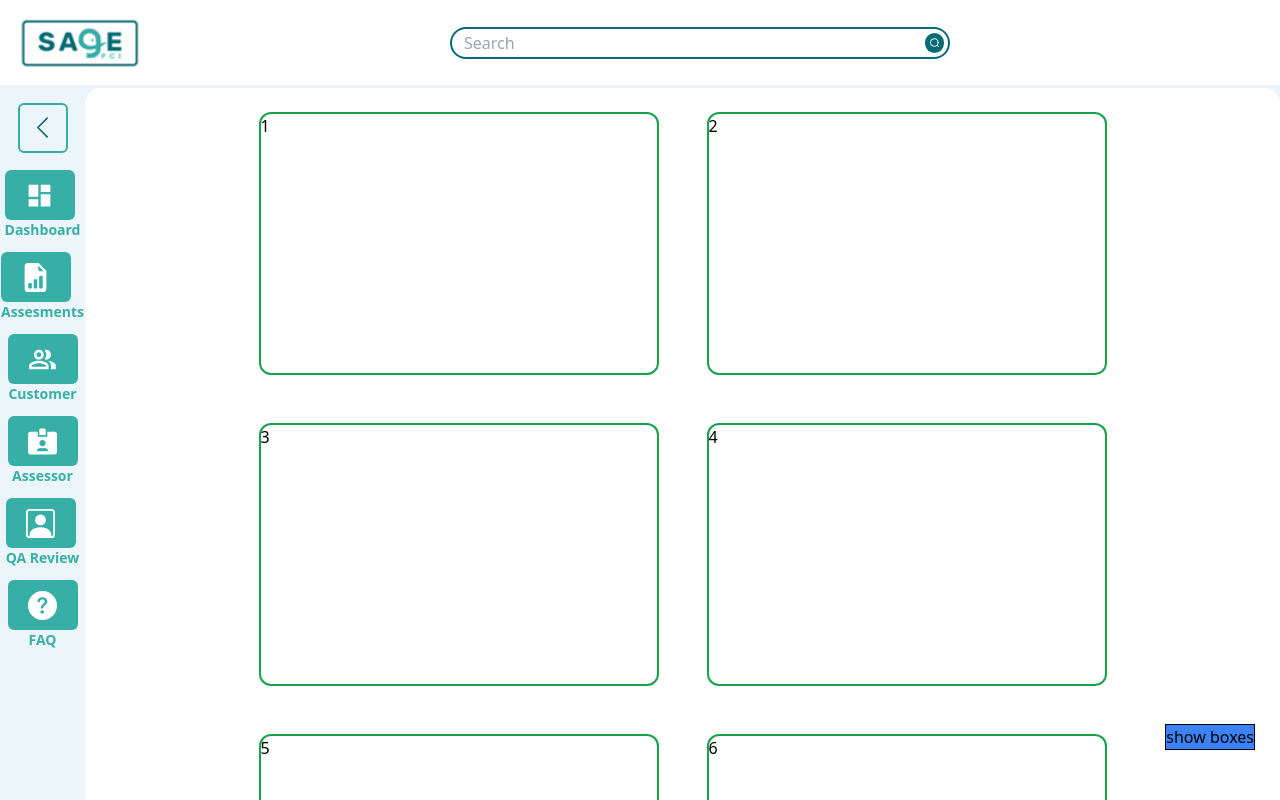
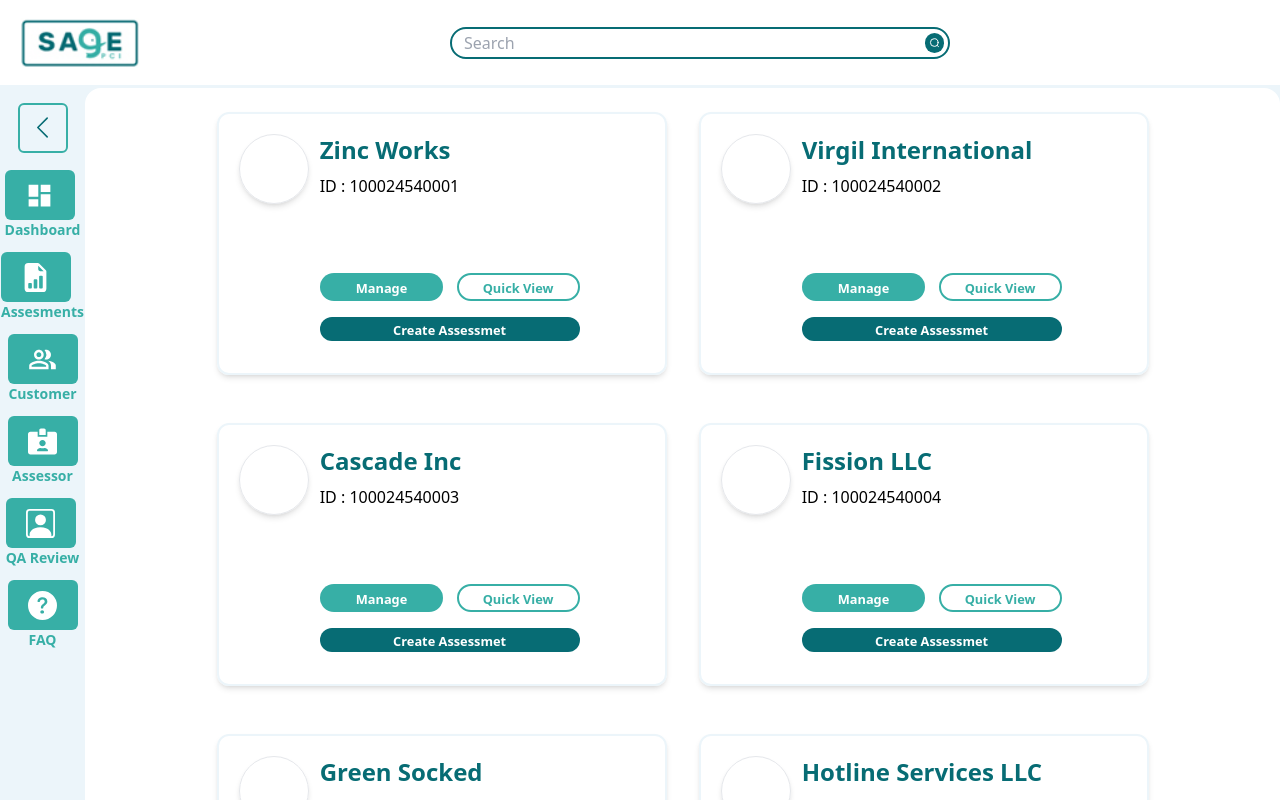
Before and after one commit to raja8807/pci-typescript, a React (Create React App) app: page / in a window 1280 px wide. Built offline with nearby package versions, Linux system fonts and the light colour scheme.

Commit message:
customr created

```diff
--- a/src/App.tsx
+++ b/src/App.tsx
@@ -16,34 +16,15 @@ const App = () => {
     <div className={`${showSideBar || showHeader ? 'bg-black' : 'bg-grey'}  min-h-screen
     md:bg-grey`}>
       <div className='max-w-[1920px] m-auto'>
-
         <Header showHeader={showHeader} setShowHeader={setShowHeader} />
         <Sidebar showSideBar={showSideBar} setShowSideBar={setShowSideBar} />
 
-
-
         <div className='pt-[88px]  h-screen overflow-y-scroll
         md:ml-[85px]'>
-
-          <button className='fixed bottom-[50px] right-[25px] border border-black bg-blue-500'
-            onClick={(): void => {
-              setboxes(!showboxes)
-            }}>show boxes</button>
-
-          <div className={`bg-white min-h-full ${showSideBar && 'opacity-25 ml-[85px]'} ${showHeader && 'opacity-25'} overflow-hidden rounded-2xl flex flex-wrap justify-center
+          <div className={`bg-white min-h-full ${showSideBar && 'opacity-25 ml-[85px]'} ${showHeader && 'opacity-25'} overflow-hidden rounded-2xl
           md:opacity-100 md:ml-0`}>
 
-
-            {/* <CustomerHolder /> */}
-
-            {
-              showboxes && x.map((y, i) => {
-                return <div key={i} className='w-[400px] h-[263px] border-2 rounded-xl m-6 border-green-600'>
-                  <p>{y}</p>
-                </div>
-              })
-            }
-
+            <CustomerHolder />
 
           </div>
 
--- /dev/null
+++ b/src/components/pages/Customers/CustomerCard.tsx
@@ -0,0 +1,40 @@
+import React from 'react'
+
+type Customer = {
+    id: string
+    name: string
+    projects: number
+    person: string
+    location: string
+    status: string
+}
+
+interface Props{
+    customer : Customer
+}
+
+const CustomerCard = ({customer}:Props) => {
+    return (
+        <div className='w-full flex shadow-md p-5 h-[263px] border-2 border-grey rounded-xl my-6 mx-4
+
+        md:w-[450px]'>
+            <div className=' w-1/5 h-full'>
+                <div className='w-[70px] h-[70px] rounded-full border shadow-md'>
+
+                </div>
+            </div>
+            <div className='w-4/5 h-full '>
+                <h2 className='text-green-dark text-2xl font-bold mb-2'>{customer.name}</h2>
+                <p>ID : <span>{customer.id}</span></p>
+                <div className='w-4/5  flex flex-wrap justify-between mt-[75px]'>
+                    <button className='min-w-1/3 px-9  text-white font-bold bg-green-light rounded-full'><small>Manage</small></button>
+                    <button className='min-w-1/3 px-6 text-green-light font-bold border-2 border-green-light rounded-full'><small>Quick View</small></button>
+
+                    <button className='min-w-full mt-4 bg-green-dark text-white font-bold rounded-full'><small>Create Assessmet</small></button>
+                </div>
+            </div>
+        </div>
+    )
+}
+
+export default CustomerCard
--- a/src/components/pages/Customers/CustomerHolder.tsx
+++ b/src/components/pages/Customers/CustomerHolder.tsx
@@ -1,4 +1,4 @@
-import React from 'react'
+import CustomerCard from './CustomerCard'
 
 const CustomerHolder = () => {
 
@@ -6,60 +6,62 @@ const CustomerHolder = () => {
     {
       id: '100024540001',
       name: "Zinc Works",
-          projects : 12,
-          person : 'S',
-          location : "US",
-          status : 'Single',
+      projects: 12,
+      person: 'S',
+      location: "US",
+      status: 'Single',
     },
     {
       id: '100024540002',
       name: "Virgil International",
-          projects : 15,
-          person : 'S',
-          location : "US",
-          status : 'Single',
+      projects: 15,
+      person: 'S',
+      location: "US",
+      status: 'Single',
     },
     {
       id: '100024540003',
       name: "Cascade Inc",
-          projects : 4,
-          person : 'S',
-          location : "US",
-          status : 'Single',
+      projects: 4,
+      person: 'S',
+      location: "US",
+      status: 'Single',
     },
     {
       id: '100024540004',
       name: "Fission LLC",
-          projects : 10,
-          person : 'S',
-          location : "US",
-          status : 'Single',
+      projects: 10,
+      person: 'S',
+      location: "US",
+      status: 'Single',
 
     },
     {
       id: '100024540005',
       name: "Green Socked",
-          projects : 24,
-          person : 'S',
-          location : "US",
-          status : 'Single',
+      projects: 24,
+      person: 'S',
+      location: "US",
+      status: 'Single',
     },
     {
       id: '100024540006',
       name: "Hotline Services LLC",
-          projects : 12,
-          person : 'S',
-          location : "UK",
-          status : 'Single',
+      projects: 12,
+      person: 'S',
+      location: "UK",
+      status: 'Single',
     }
   ]
 
 
   return (
-    <div>
-        {customers.map((c)=>{
-            return <p>{c.name}</p>
-        })}
+    <div className='flex flex-wrap justify-center'>
+      {
+        customers.map((customer) => {
+          return <CustomerCard key={customer.id} customer={customer}/>
+        })
+      }
     </div>
   )
 }
--- a/tailwind.config.js
+++ b/tailwind.config.js
@@ -7,8 +7,9 @@ module.exports = {
   theme: {
     screens: {
       'md': '992px',
-      // => @media (min-width: 992px) { ... }
-      'sm' : '664px'
+      'md-lg' : '768px',
+            // => @media (min-width: 992px) { ... }
+      'sm' : '600px',
     },
     extend: {
       colors : {
```
Lines whose indentation alone changed are shown as unchanged.
